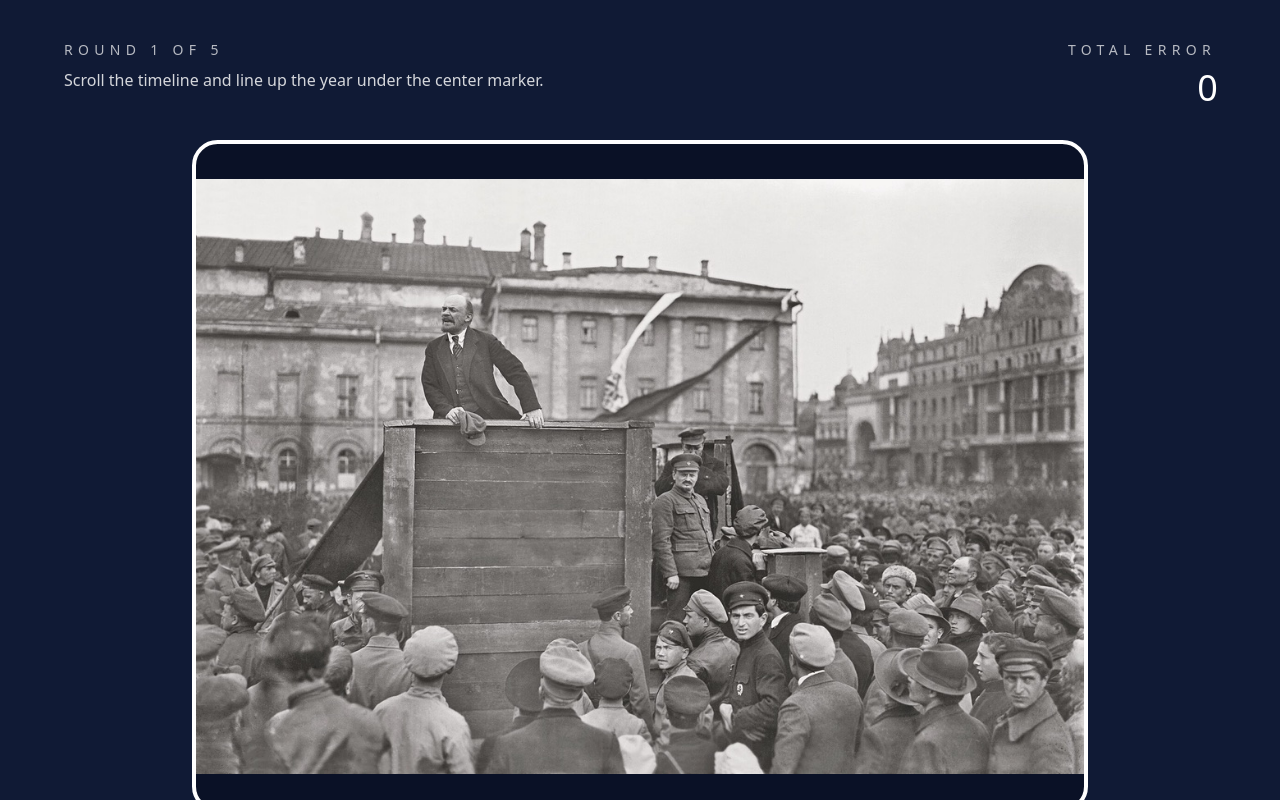
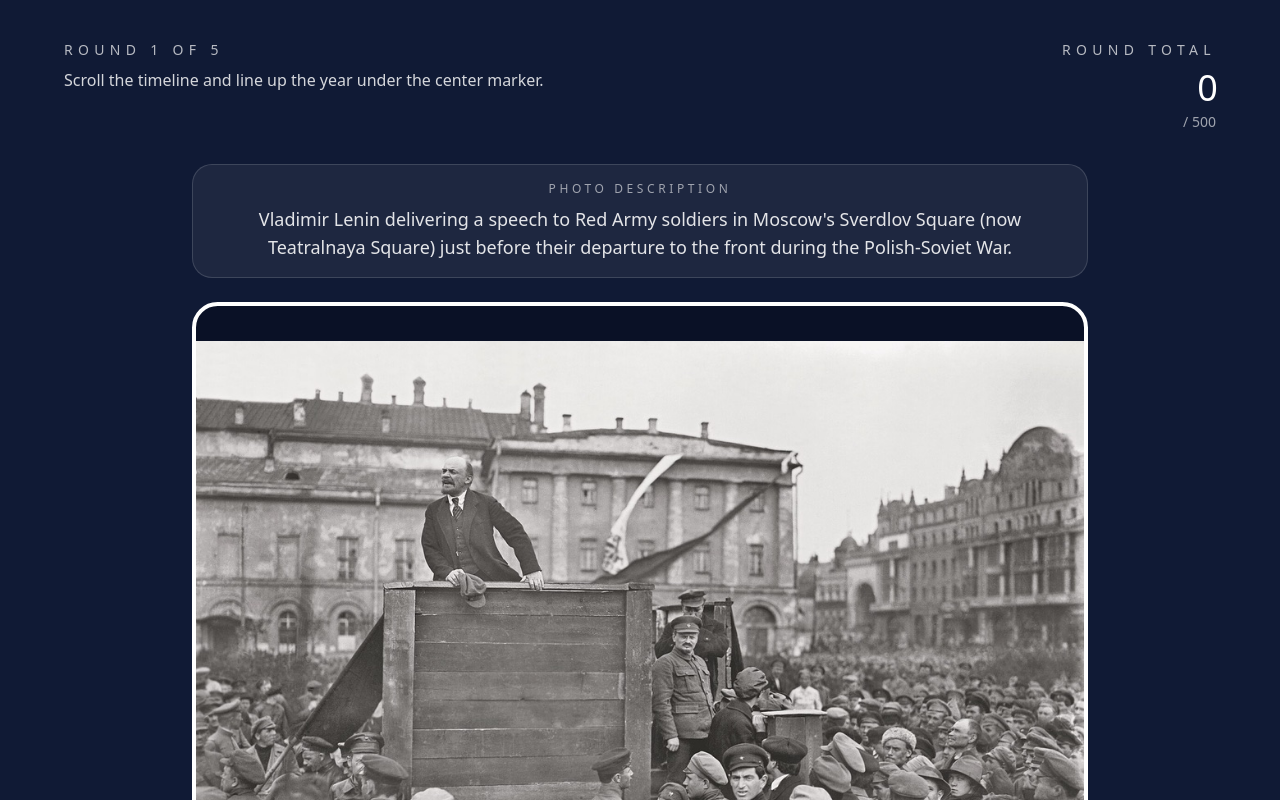
Before and after one commit to jackhlyons/timeduel, a Next.js app: page / in a window 1280 px wide. Both pictures are taken after a click on the button "Play Now". Shown: the top 800 px of the page. Built offline with nearby package versions, Linux system fonts and the light colour scheme.

Commit message:
Scoring system added

```diff
--- a/components/time-duel-game.tsx
+++ b/components/time-duel-game.tsx
@@ -17,6 +17,7 @@ type GuessRecord = {
   questionId: number;
   selectedYear: number;
   difference: number;
+  roundScore: number;
 };
 
 type YearTimelineProps = {
@@ -33,6 +34,9 @@ const defaultTimelineYear = maximumYear;
 const minimumZoom = 4;
 const maximumZoom = 28;
 const defaultZoom = 8;
+const maximumRoundScore = 100;
+const finalScoreMultiplier = 2;
+const scoreFadeYears = 50;
 const categories = [
   "Classic",
   "Football",
@@ -51,6 +55,11 @@ function touchDistance(
   touchB: { clientX: number; clientY: number },
 ) {
   return Math.hypot(touchA.clientX - touchB.clientX, touchA.clientY - touchB.clientY);
+}
+
+function getRoundScore(difference: number) {
+  const normalized = 1 - clamp(difference / scoreFadeYears, 0, 1);
+  return Math.round(normalized * maximumRoundScore);
 }
 
 function YearTimeline({ disabled, selectedYear, onChange }: YearTimelineProps) {
@@ -294,8 +303,9 @@ export function TimeDuelGame() {
   const currentQuestion = rounds[currentRound];
   const currentGuess = guesses[currentRound];
   const exactHits = guesses.filter((guess) => guess.difference === 0).length;
-  const totalError = guesses.reduce((sum, guess) => sum + guess.difference, 0);
-  const averageError = guesses.length > 0 ? Math.round(totalError / guesses.length) : 0;
+  const rawScore = guesses.reduce((sum, guess) => sum + guess.roundScore, 0);
+  const totalScore = rawScore * finalScoreMultiplier;
+  const averageScore = guesses.length > 0 ? Math.round(rawScore / guesses.length) : 0;
   const isFinished = currentRound >= totalRounds;
 
   function startGame() {
@@ -310,12 +320,15 @@ export function TimeDuelGame() {
       return;
     }
 
+    const difference = Math.abs(selectedYear - currentQuestion.correctAnswer);
+
     setGuesses((previous) => [
       ...previous,
       {
         questionId: currentQuestion.id,
         selectedYear,
-        difference: Math.abs(selectedYear - currentQuestion.correctAnswer),
+        difference,
+        roundScore: getRoundScore(difference),
       },
     ]);
   }
@@ -402,22 +415,22 @@ export function TimeDuelGame() {
               </p>
             </div>
             <div className="rounded-[1.4rem] border-[3px] border-white px-4 py-5">
-              <p className="text-xs uppercase tracking-[0.3em] text-white/62">Total error</p>
+              <p className="text-xs uppercase tracking-[0.3em] text-white/62">Total score</p>
               <p className="mt-3 text-5xl font-medium tracking-[-0.06em] text-white">
-                {totalError}
+                {totalScore}
               </p>
             </div>
             <div className="rounded-[1.4rem] border-[3px] border-white px-4 py-5">
-              <p className="text-xs uppercase tracking-[0.3em] text-white/62">Avg. miss</p>
+              <p className="text-xs uppercase tracking-[0.3em] text-white/62">Avg. round</p>
               <p className="mt-3 text-5xl font-medium tracking-[-0.06em] text-white">
-                {averageError}
+                {averageScore}
               </p>
             </div>
           </div>
           <p className="mx-auto mt-6 max-w-xl text-center text-lg text-white/78 sm:text-xl">
-            {totalError === 0
+            {rawScore === totalRounds * maximumRoundScore
               ? "Perfect run."
-              : "Lower your year error on the next run."}
+              : "Push for a higher score on the next run."}
           </p>
 
           <div className="mt-8 grid gap-3">
@@ -434,7 +447,7 @@ export function TimeDuelGame() {
                   </span>
                   <span className="text-white">
                     {guess?.selectedYear ?? "No guess"} / {question.correctAnswer}
-                    {guess ? ` (${guess.difference} off)` : ""}
+                    {guess ? ` (${guess.roundScore} pts)` : ""}
                   </span>
                 </div>
               );
@@ -467,14 +480,22 @@ export function TimeDuelGame() {
           </p>
         </div>
         <div className="text-right">
-          <p className="text-sm uppercase tracking-[0.38em] text-white/70">Total error</p>
+          <p className="text-sm uppercase tracking-[0.38em] text-white/70">Round total</p>
           <p className="mt-2 text-4xl font-medium tracking-[-0.05em] text-white">
-            {totalError}
+            {rawScore}
           </p>
+          <p className="mt-1 text-sm text-white/60">/ {totalRounds * maximumRoundScore}</p>
         </div>
       </header>
 
-      <div className="grid flex-1 grid-rows-[auto_auto_auto_1fr] justify-items-center gap-6 py-8">
+      <div className="grid flex-1 grid-rows-[auto_auto_auto_auto_1fr] justify-items-center gap-6 py-8">
+        <div className="w-full max-w-4xl rounded-[1.25rem] border border-white/14 bg-white/6 px-5 py-4 text-center">
+          <p className="text-xs uppercase tracking-[0.3em] text-white/58">Photo description</p>
+          <p className="mt-2 text-base leading-7 text-white/88 sm:text-lg">
+            {currentQuestion.photoCaption ?? currentQuestion.alt}
+          </p>
+        </div>
+
         <div className="relative aspect-[4/3] w-full max-w-4xl overflow-hidden rounded-[1.6rem] border-[4px] border-white bg-[#0a1126]">
           <Image
             src={currentQuestion.imageUrl}
@@ -497,8 +518,8 @@ export function TimeDuelGame() {
             <div className="w-full max-w-2xl text-center">
               <p className="text-lg text-white">
                 {currentGuess.difference === 0
-                  ? "Exact hit."
-                  : `${currentGuess.selectedYear < currentQuestion.correctAnswer ? "Too early" : "Too late"} by ${currentGuess.difference} year${currentGuess.difference === 1 ? "" : "s"}. The correct year was ${currentQuestion.correctAnswer}.`}
+                  ? `Exact hit. ${currentGuess.roundScore} points.`
+                  : `${currentGuess.selectedYear < currentQuestion.correctAnswer ? "Too early" : "Too late"} by ${currentGuess.difference} year${currentGuess.difference === 1 ? "" : "s"}. ${currentGuess.roundScore} points. The correct year was ${currentQuestion.correctAnswer}.`}
               </p>
               <button
                 type="button"
@@ -522,7 +543,6 @@ export function TimeDuelGame() {
         <div className="min-h-[5.5rem] w-full max-w-4xl">
           {currentGuess && currentQuestion.photoCredit ? (
             <div className="mx-auto w-full max-w-3xl text-center text-sm leading-6 text-white/74">
-              {currentQuestion.photoCaption ? <p>{currentQuestion.photoCaption}</p> : null}
               <p className="font-medium text-white/88">{currentQuestion.photoCredit}</p>
             </div>
           ) : null}
```
